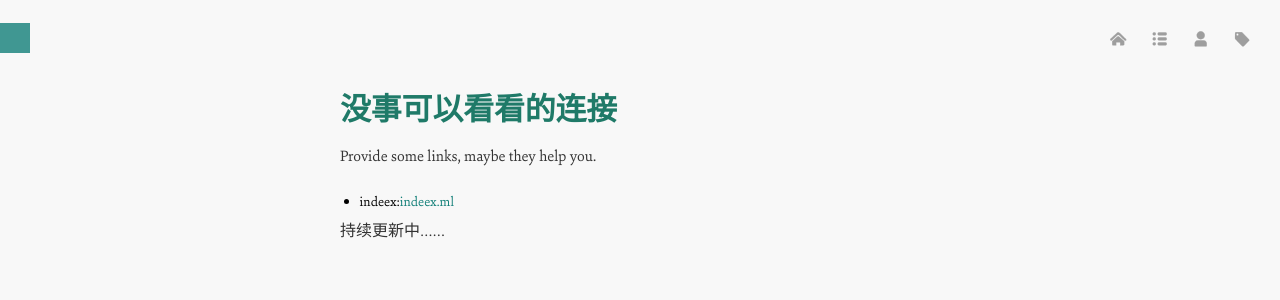
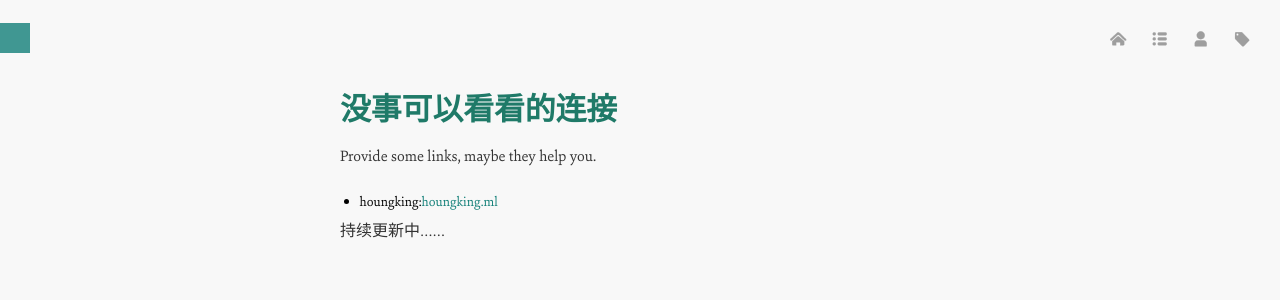
Before and after one commit to imisslovelove/cn, a Jekyll site: the page built from link/index.md, in a window 1280 px wide. Shown: the top 300 px of the page. Built offline with Jekyll 4.4.1, drawn with Linux system fonts in a browser that asks for light colours; Markdown is read by kramdown in place of the engine named in the settings; comment, search, counter and statistics services are not loaded.

Commit message:
Update index.md

```diff
--- a/link/index.md
+++ b/link/index.md
@@ -8,6 +8,6 @@ comments: yes
 
 Provide some links, maybe they help you.
 
-- indeex:[indeex.ml](http://indeex.ml)
+- houngking:[houngking.ml](http://houngking.ml)
 
 持续更新中......
```
